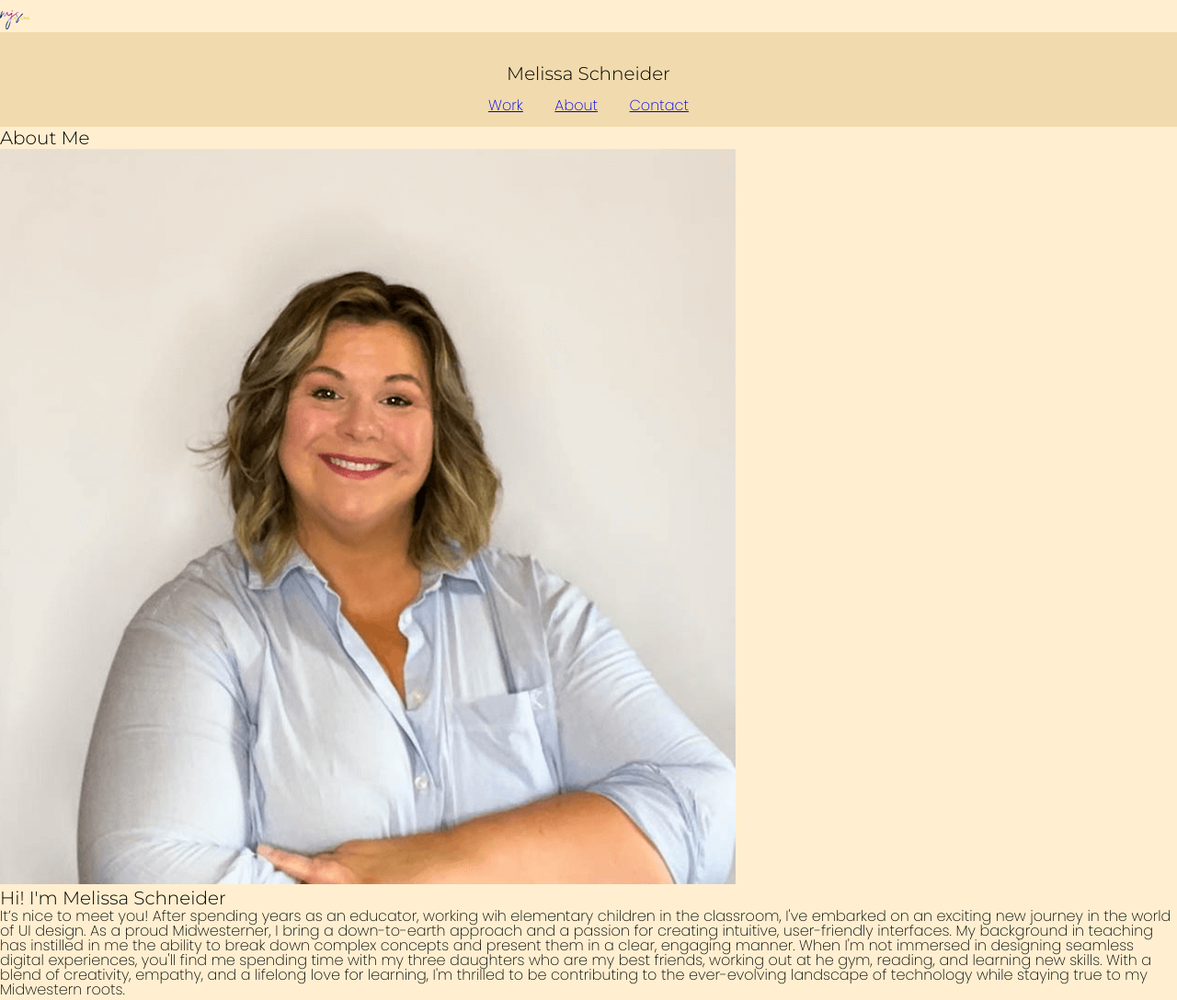
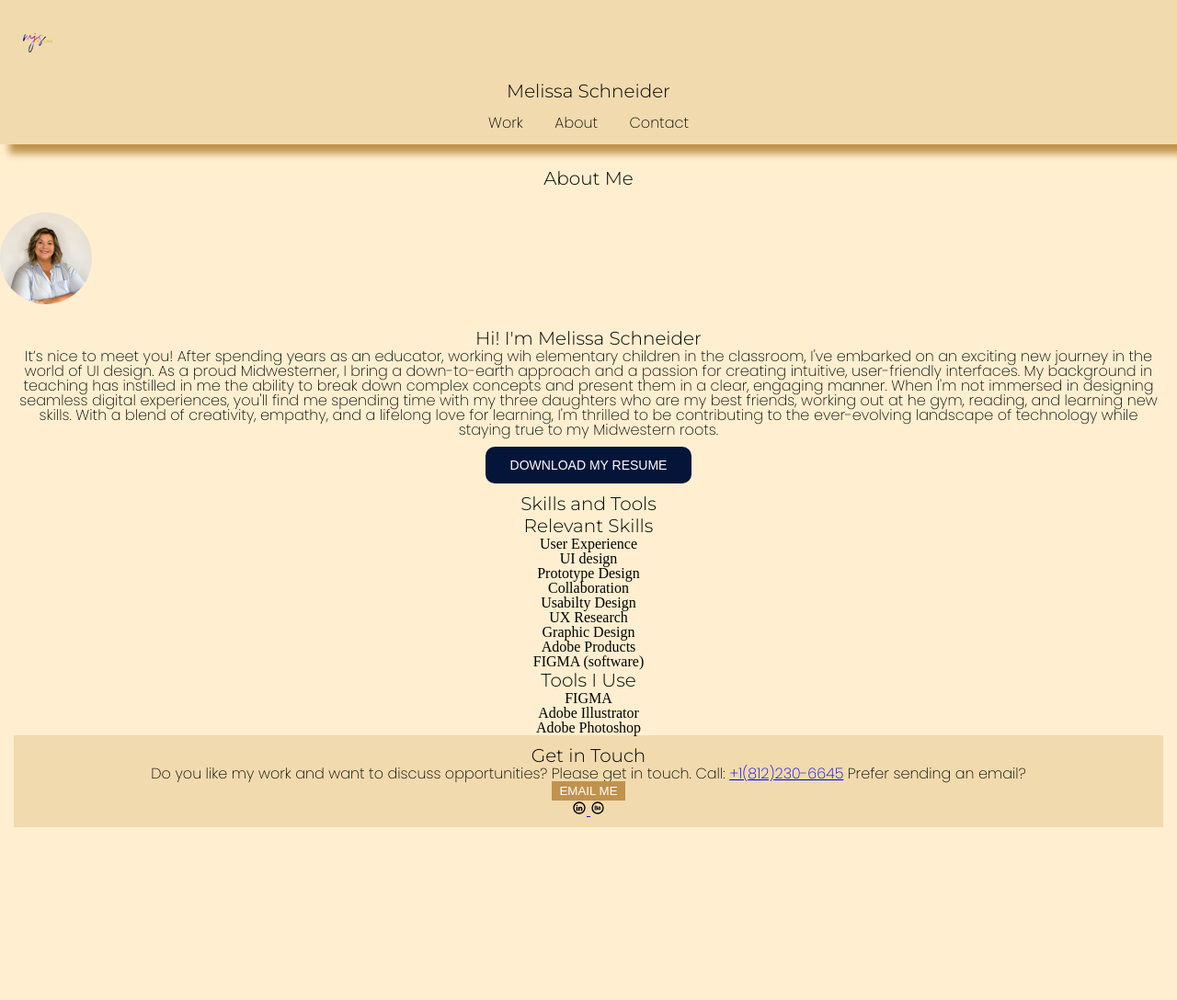
Before and after one commit to MelSchne1975/Website-portfolio, a plain HTML site: page about.html in a window 1280 px wide. Shown: the top 1088 px of the page at 92% size. After the commit the page ends 925 px from the top, so only its background shows below. Drawn offline with Linux system fonts and the light colour scheme.

Commit message:
update 06/03/24 v2

```diff
--- a/about.html
+++ b/about.html
@@ -13,38 +13,42 @@
     <link href="https://fonts.googleapis.com/css2?family=Montserrat:ital,wght@0,100..900;1,100..900&family=Poppins:ital,wght@0,100;0,200;0,300;0,400;0,500;0,600;0,700;0,800;0,900;1,100;1,200;1,300;1,400;1,500;1,600;1,700;1,800;1,900&display=swap" rel="stylesheet">
 
  <title>Melissa Schneider</title>
-</head>
-<body>
-
-    </div>
-
-<picture>
-     <img src="img/mjslogo.png" alt="mjslogo">
- </picture>
 
 <header>
-    <div id="hero"></div>
-    <div class="header-container">
+    <picture class="logoframe">
+        <img class="logo" src="img/mjslogo.png" alt="mjslogo">
+        <br>
+    </picture>
+<div id="hero">
+    <header>
+        <div id="headershadow">
+
+    <div class="container"><div class="center">
     <h1 class="heading-title">
-        <span class="greeting">Melissa Schneider</span>
+        <span class="center">Melissa Schneider</span>
     </h1>
-    </div>
+
+    </div></div>
     <nav>
         <ul>
-          <li><a href="index.html">Work</a></li>
-          <li><a href="about.html">About</a></li>
-          <li><a href="#contact">Contact</a></li>
+          <li><a class="link" href="index.html">Work</a></li>
+          <li><a class="link" href="about.html">About</a></li>
+          <li><a class="link" href="#contact">Contact</a></li>
         </ul>
       </nav>
+</div></div>
 </header>
+
 
 <main>
     <div id="aboutme"></div>
-    <h1>About Me</h1>
+    <div class="center"><div class="row">
+    <span class="center"><h1> About Me</h1></span>
   </main>
   <picture>
-      <img src="img/headshot.png" alt="My Image">
+      <img class="headshotimg" src="img/headshot.png" alt="My Image">
 </picture>
+    <div class="center"><div class="row">
     <h2>Hi! I'm Melissa Schneider</h2>
 
     <p>It’s nice to meet you!  After spending years as an educator, working
--- a/css/styles.css
+++ b/css/styles.css
@@ -99,11 +99,18 @@ h1,h2,h3,h4,h5,h6 {
     color: white;
     text-transform: uppercase;
     border: 2px solid #c1924d
+  }
 
-
-  }
   .projectimage {
     width: 100%;
+  }
+
+  .headshotimg {
+    vertical-align: middle;
+    width: 100px;
+    height: 100px;
+    border-radius: 50%;
+    ;
   }
 
 
```
Also changed, not shown: index.html (+3 -3 lines).
